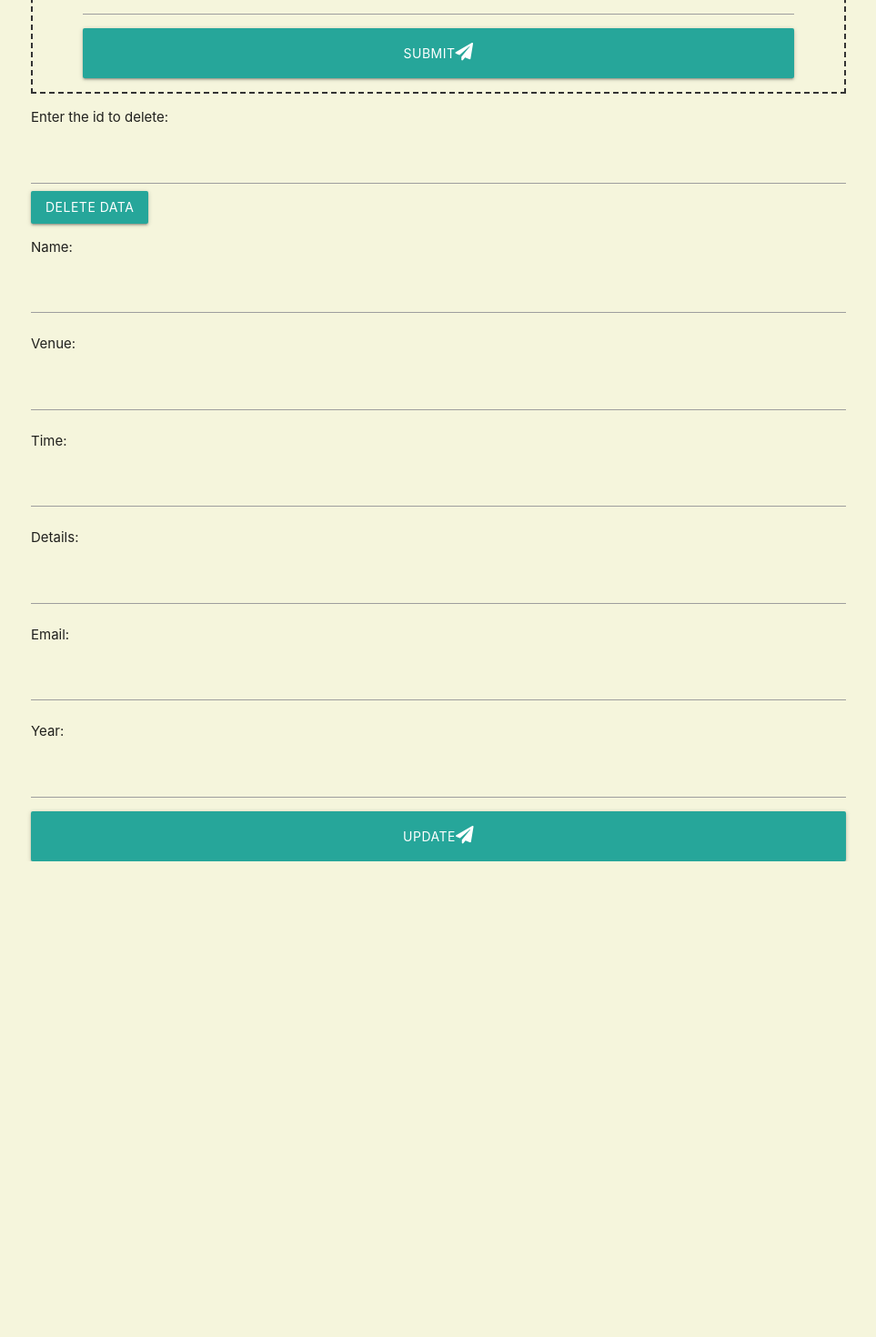
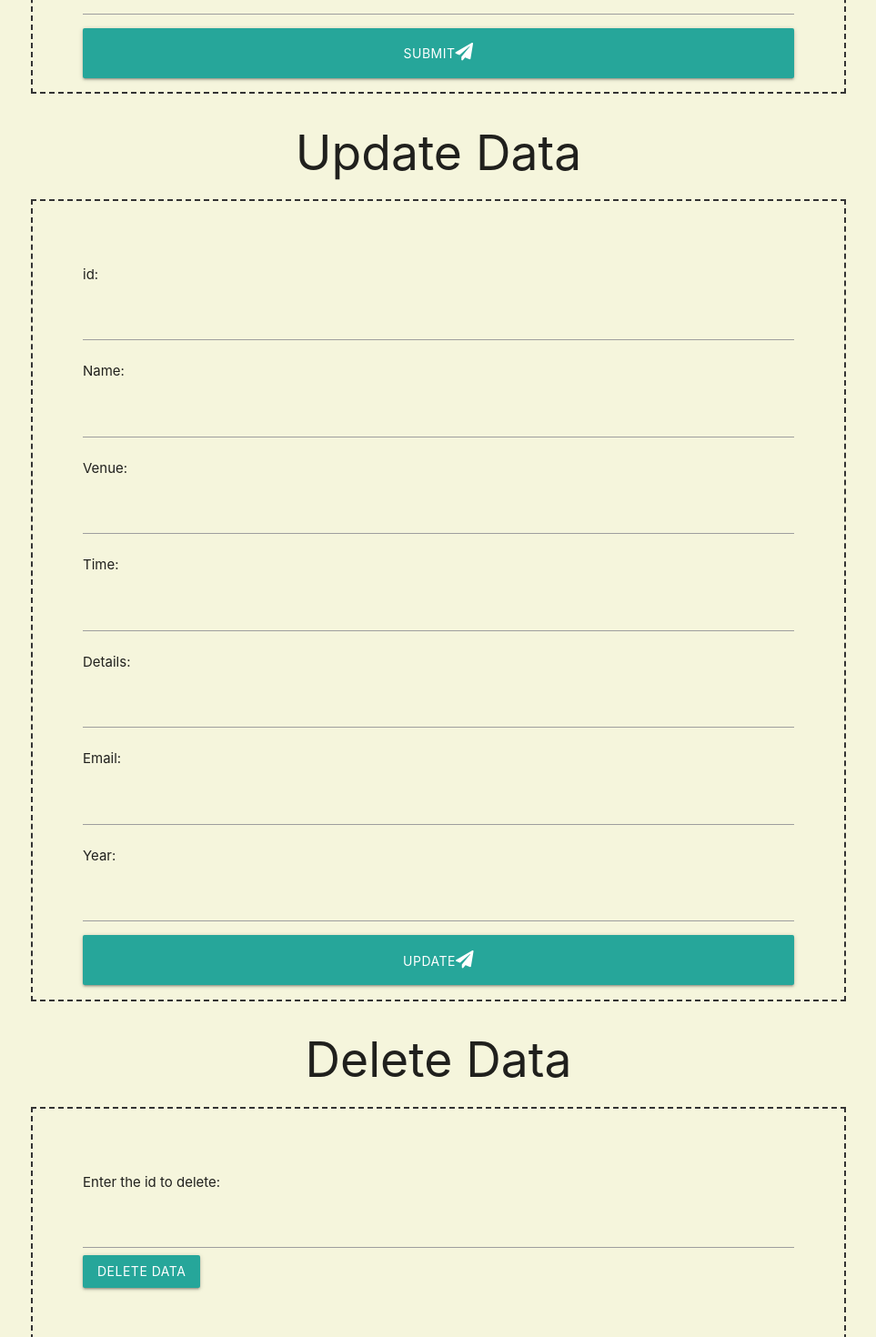
Before and after one commit to rajesh6161/CRUD-React-App, a React (Create React App) app: page / in a window 1280 px wide. Shown: the part 860-2330 px from the top of the page at 91% size, without its empty margins (158-1121 px from the left). Before the commit the page ends 1807 px from the top, so only its background shows below. Built offline with nearby package versions, Linux system fonts and the light colour scheme; no server answers.

Commit message:
made more changes 80%complete

```diff
--- a/src/App.js
+++ b/src/App.js
@@ -9,8 +9,8 @@ const App = () => {
     <div>
       <GetData />
       <CreateData />
+      <UpdateData />
       <DeleteData />
-      <UpdateData />
     </div>
   );
 };
--- a/src/components/DeleteData.jsx
+++ b/src/components/DeleteData.jsx
@@ -21,14 +21,18 @@ class DeleteData extends Component {
     //   console.log(id);
     // };
     return (
-      <div className="container">
+      <div className="container form-container delete-component">
+        <h2 className="center">Delete Data</h2>
         <form>
           <p>Enter the id to delete:</p>
           <input type="text" onChange={handleChange} />
+          <button
+            className="btn waves-effect waves-light"
+            onClick={handleDelete}
+          >
+            Delete Data
+          </button>
         </form>
-        <button className="btn waves-effect waves-light" onClick={handleDelete}>
-          Delete Data
-        </button>
       </div>
     );
   }
--- a/src/components/UpdateData.jsx
+++ b/src/components/UpdateData.jsx
@@ -3,7 +3,7 @@ import axios from "axios";
 
 class UpdateData extends Component {
   state = {
-    id: 39,
+    id: "",
     name: "",
     venue: "",
 
@@ -12,8 +12,7 @@ class UpdateData extends Component {
     details: "",
 
     email: "",
-    year: "",
-    status: ""
+    year: ""
   };
   changeHandler = e => {
     this.setState({
@@ -21,25 +20,19 @@ class UpdateData extends Component {
     });
   };
 
-  submitHandler = e => {
+  updateData = e => {
+    const { name, venue, time, details, email, year } = this.state;
+    const datas = {
+      name: name,
+      venue: venue,
+      time: time,
+      details: details,
+      email: email,
+      year: year
+    };
     e.preventDefault();
-    console.log(this.state);
     axios
-      .post("https://ecell.nitrr.ac.in/events/cadets/?format=json", this.state)
-      .then(res => {
-        console.log(res);
-      })
-      .catch(error => {
-        console.log(error);
-      });
-  };
-
-  updateData = () => {
-    axios
-      .put(
-        `https://ecell.nitrr.ac.in/events/cadets/${this.state.id}/`,
-        this.state
-      )
+      .put(`https://ecell.nitrr.ac.in/events/cadets/${this.state.id}/`, datas)
       .then(res => {
         console.log(res);
       })
@@ -48,26 +41,24 @@ class UpdateData extends Component {
       });
   };
 
-  delete = e => {
-    e.preventDefault();
-
-    axios
-      .delete(`https://ecell.nitrr.ac.in/events/cadets/${this.state.id}/`)
-      .then(res => {
-        console.log(res.status);
-        this.state.status = res.status;
-      })
-      .catch(err => {
-        console.log(err);
-      });
-  };
-
   render() {
     console.log(this.state.status);
-    const { name, venue, time, details, email, year } = this.state;
+
+    const { id, name, venue, time, details, email, year } = this.state;
+
     return (
-      <div className="container">
-        <form onSubmit={this.submitHandler}>
+      <div className="container form-container update-component">
+        <h2 className="center">Update Data</h2>
+        <form>
+          <div>
+            <p>id:</p>
+            <input
+              type="text"
+              name="id"
+              value={id}
+              onChange={this.changeHandler}
+            />
+          </div>
           <div>
             <p>Name:</p>
             <input
```
